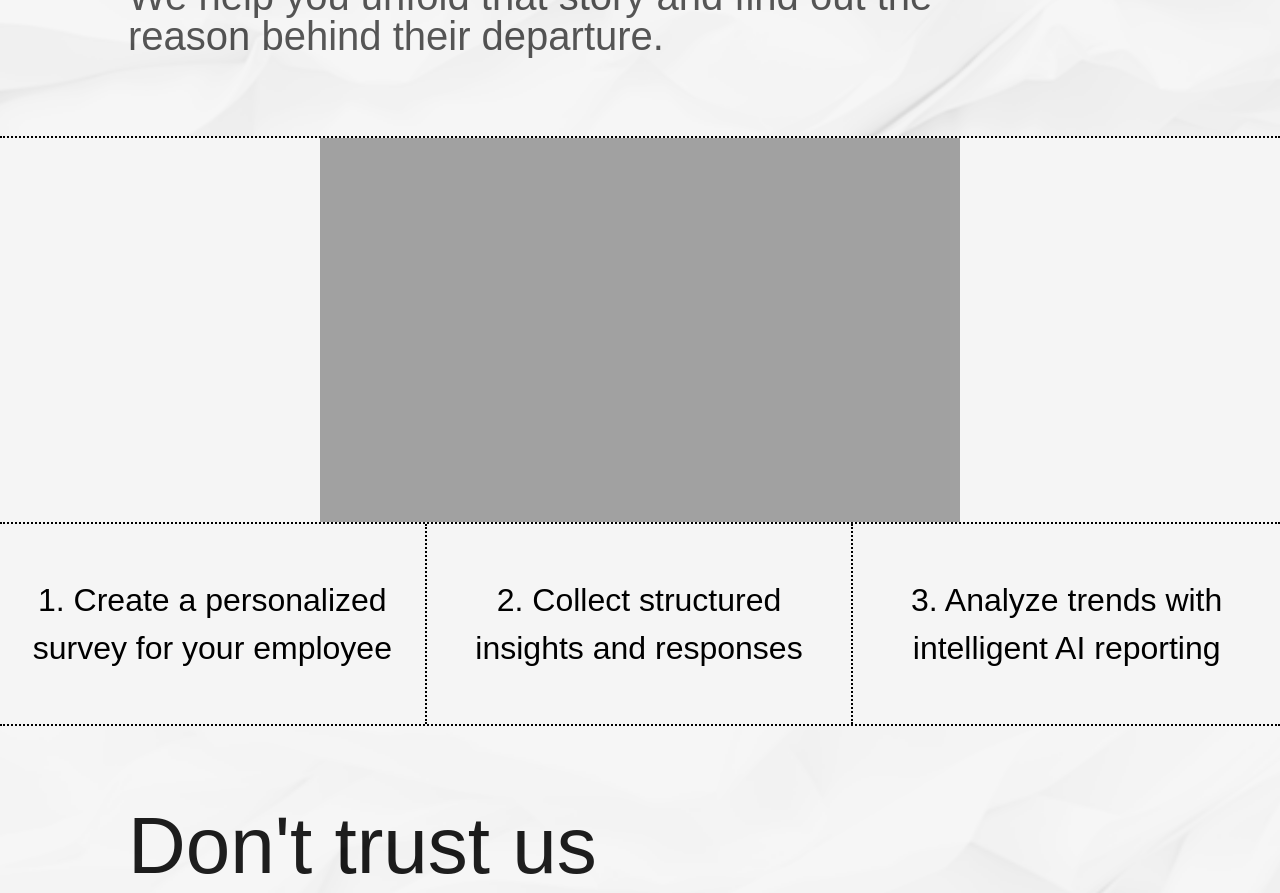
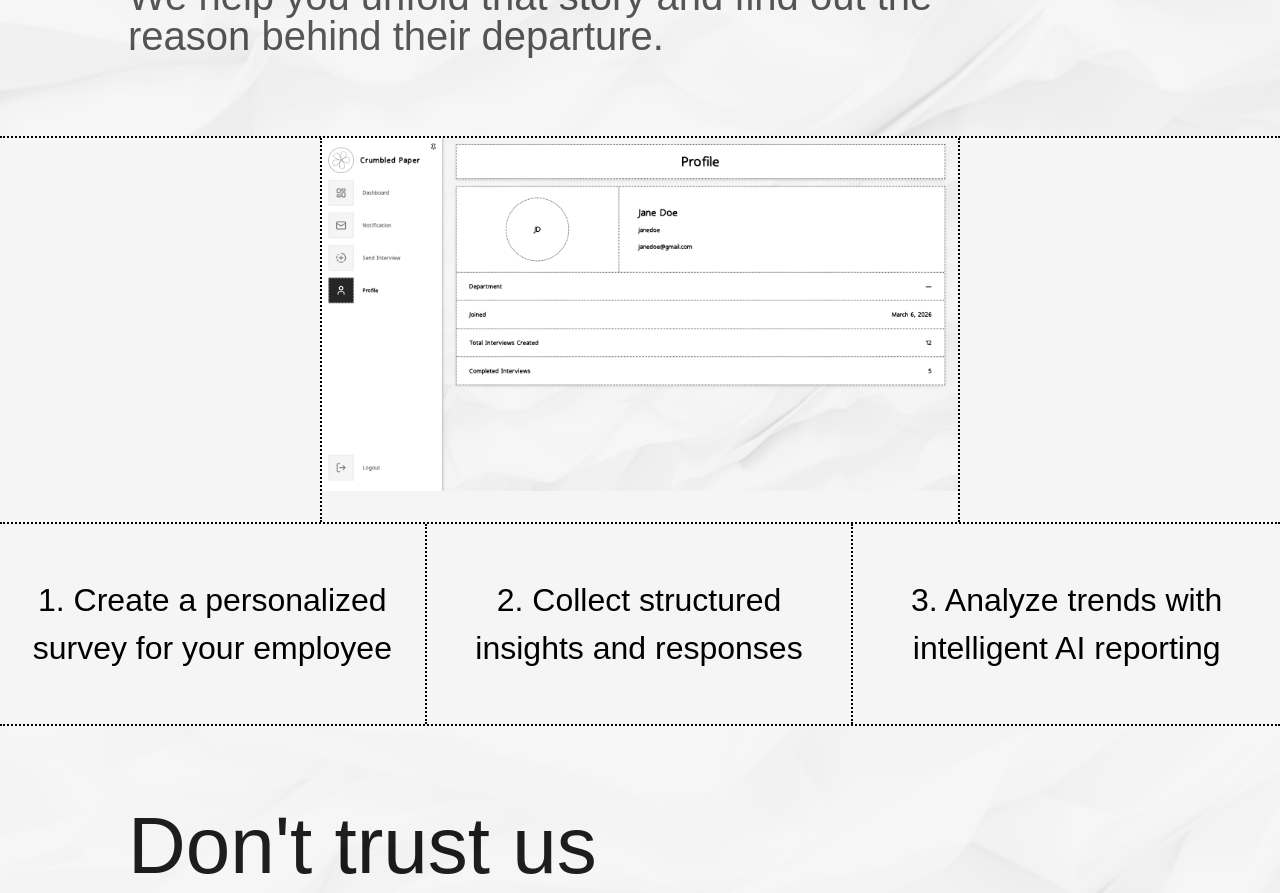
Before and after one commit to jane-does-coding/CrumbledPaper, a Next.js app: page / in a window 1280 px wide. Shown: the part 1160-2053 px from the top of the page. Built offline with nearby package versions, Linux system fonts and the light colour scheme; no server answers; a web font is replaced by a local one.

Commit message:
image change

```diff
--- a/app/components/Landing/Video.tsx
+++ b/app/components/Landing/Video.tsx
@@ -26,7 +26,9 @@ const Video = () => {
 					</p>
 				</div>
 				<div className="w-full border-y-2 border-black border-dotted">
-					<div className="bg-neutral-400 aspect-5/3 w-[50vw] mx-auto"></div>
+					<div className="border-x-2 border-black border-dotted aspect-5/3 w-[50vw] mx-auto">
+						<img src="/imgs/example.png" alt="" />
+					</div>
 				</div>
 				<div className="border-b-2 border-dotted border-black flex">
 					<div className="w-1/3 h-[25vh] border-r-2 hover:w-[50%] transition-all ease-in-out duration-300 border-black border-dotted flex items-center justify-center">
```
Also changed, not shown: public/imgs/example.png (added).
